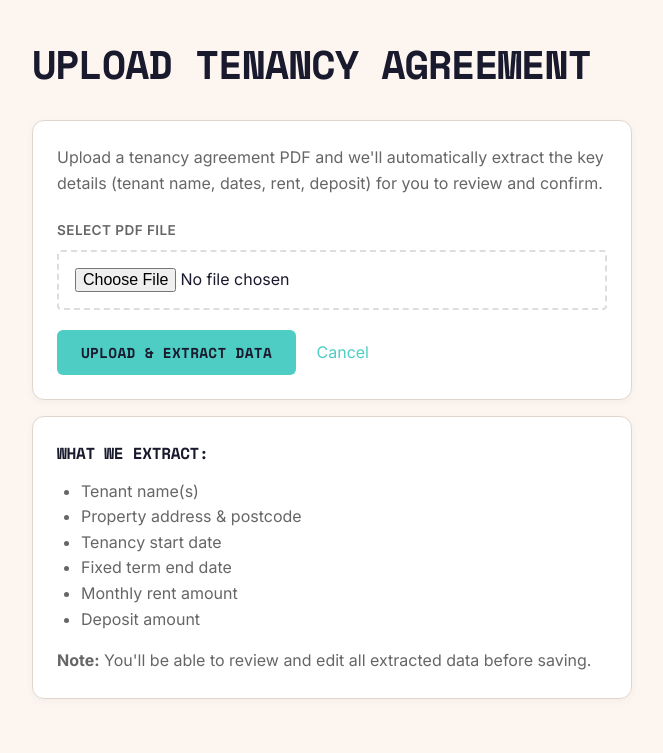
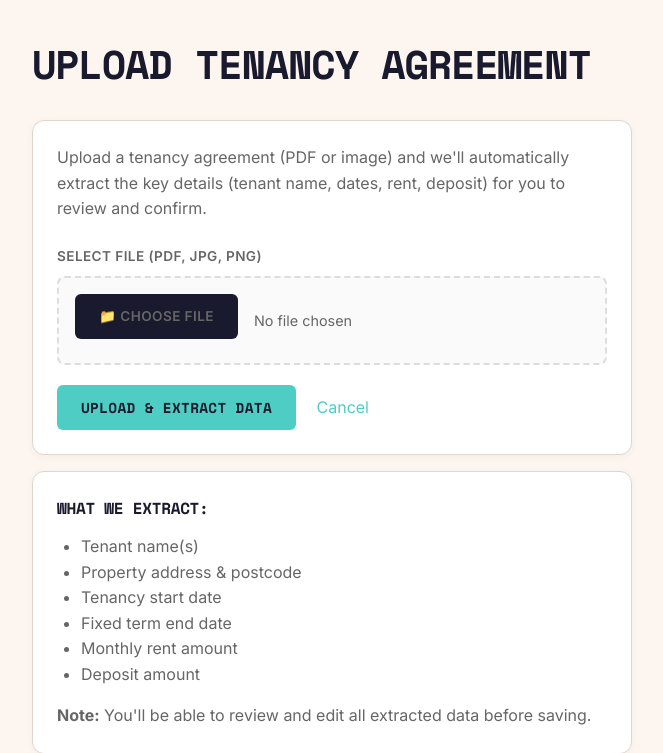
Before and after one commit to Bigdork69/landlord-command-centre, a Flask app: page /tenancies/upload in a window 1280 px wide. Shown: the part 71-824 px from the top of the page, without its empty margins (32-695 px from the left). Before the commit the page ends 770 px from the top, so only its background shows below. Run offline with Flask 3, Linux system fonts and the light colour scheme; data comes from the database, SQL or seed files in the repository; data that the repository does not hold is empty.

Commit message:
Add JPG/PNG support and improve file upload UX
- Allow JPG, JPEG, PNG uploads in addition to PDF for all certificates
- Show selected filename after choosing file (previously hidden)
- Update parsers to handle image files gracefully with manual entry prompts
- Update upload form styling with clear "Choose File" button

Note: Image files require manual date entry as text extraction
only works for PDFs.

Co-Authored-By: Claude Opus 4.5 <noreply@anthropic.com>

```diff
--- a/app.py
+++ b/app.py
@@ -22,7 +22,7 @@ app.secret_key = os.environ.get("SECRET_KEY", "dev-secret-key-change-in-prod")
 
 # File upload config
 UPLOAD_FOLDER = Path(__file__).parent / "uploads"
-ALLOWED_EXTENSIONS = {"pdf"}
+ALLOWED_EXTENSIONS = {"pdf", "jpg", "jpeg", "png"}
 app.config["UPLOAD_FOLDER"] = UPLOAD_FOLDER
 app.config["MAX_CONTENT_LENGTH"] = 16 * 1024 * 1024  # 16MB max
 
@@ -255,7 +255,7 @@ def upload_certificate(property_id: int):
             filepath.unlink(missing_ok=True)
 
     else:
-        flash("Only PDF files are allowed", "error")
+        flash("Only PDF, JPG, and PNG files are allowed", "error")
 
     return redirect(url_for("property_detail", property_id=property_id))
 
--- a/templates/upload_tenancy.html
+++ b/templates/upload_tenancy.html
@@ -7,15 +7,21 @@
 
 <div class="card" style="max-width: 600px;">
     <p style="margin-bottom: 1.5rem; color: #666;">
-        Upload a tenancy agreement PDF and we'll automatically extract the key details
+        Upload a tenancy agreement (PDF or image) and we'll automatically extract the key details
         (tenant name, dates, rent, deposit) for you to review and confirm.
     </p>
 
     <form method="POST" enctype="multipart/form-data">
         <div class="form-group">
-            <label for="file">Select PDF File</label>
-            <input type="file" id="file" name="file" accept=".pdf" required
-                   style="padding: 1rem; border: 2px dashed #ddd; width: 100%; border-radius: 4px;">
+            <label for="file">Select File (PDF, JPG, PNG)</label>
+            <div class="file-upload-wrapper">
+                <input type="file" id="file" name="file" accept=".pdf,.jpg,.jpeg,.png" required
+                       onchange="updateSelectedFile(this)">
+                <label for="file" class="file-upload-btn">
+                    📁 Choose File
+                </label>
+                <span class="selected-file-name" id="selected_file_name">No file chosen</span>
+            </div>
         </div>
 
         <button type="submit" class="btn btn-success">Upload & Extract Data</button>
@@ -37,4 +43,59 @@
         <strong>Note:</strong> You'll be able to review and edit all extracted data before saving.
     </p>
 </div>
+
+<style>
+.file-upload-wrapper {
+    display: flex;
+    align-items: center;
+    gap: 1rem;
+    padding: 1rem;
+    border: 2px dashed #ddd;
+    border-radius: 8px;
+    background: #fafafa;
+}
+
+.file-upload-wrapper input[type="file"] {
+    display: none;
+}
+
+.file-upload-btn {
+    display: inline-block;
+    padding: 0.75rem 1.5rem;
+    background: #1a1a2e;
+    color: #fff;
+    border-radius: 6px;
+    cursor: pointer;
+    font-weight: 600;
+    font-size: 0.9rem;
+    transition: background 0.2s;
+}
+
+.file-upload-btn:hover {
+    background: #2d2d4a;
+}
+
+.selected-file-name {
+    color: #666;
+    font-size: 0.9rem;
+}
+
+.selected-file-name.has-file {
+    color: #155724;
+    font-weight: 600;
+}
+</style>
+
+<script>
+function updateSelectedFile(input) {
+    const nameSpan = document.getElementById('selected_file_name');
+    if (input.files.length > 0) {
+        nameSpan.textContent = input.files[0].name;
+        nameSpan.classList.add('has-file');
+    } else {
+        nameSpan.textContent = 'No file chosen';
+        nameSpan.classList.remove('has-file');
+    }
+}
+</script>
 {% endblock %}
```
Also changed, not shown: parsers/base.py (+20 -3 lines), parsers/eicr.py (+12 -4 lines), parsers/epc.py (+13 -4 lines), parsers/gas_safety.py (+12 -4 lines), parsers/tenancy.py (+15 -4 lines), templates/property_detail.html (+36 -6 lines).
